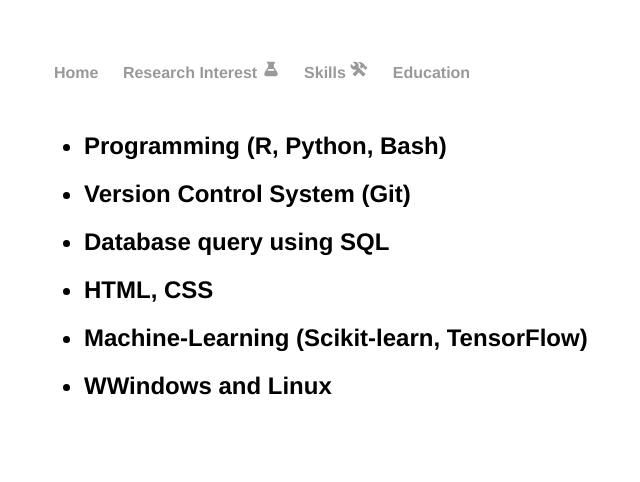
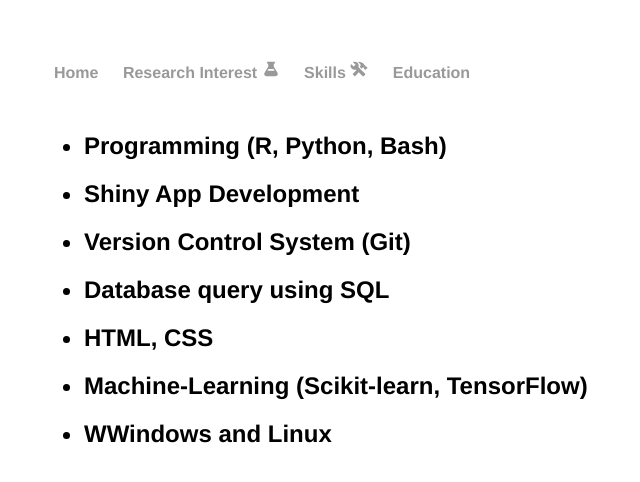
Before and after one commit to saisomesh2594/saisomesh2594.github.io, a Jekyll site: the page built from skills/index.html, in a window 1280 px wide. Shown: the top 482 px of the page, without its empty margins (116-756 px from the left). Built offline with Jekyll 4.4.1, drawn with Linux system fonts in a browser that asks for light colours.

Commit message:
update skills

```diff
--- a/skills/index.html
+++ b/skills/index.html
@@ -13,6 +13,7 @@ title: Somesh Sai | Skills
 				<h2>
 				<ul>
 				<li>Programming (R, Python, Bash)</li>
+				<li>Shiny App Development</li>
 				<li>Version Control System (Git)</li>
 				<li>Database query using SQL</li>
 				<!--</ul>
```
